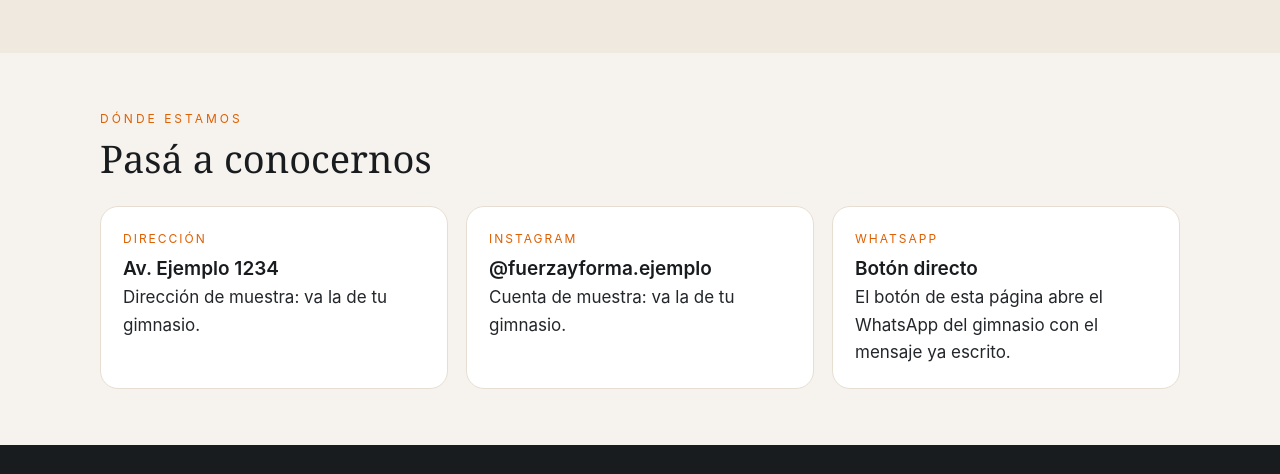
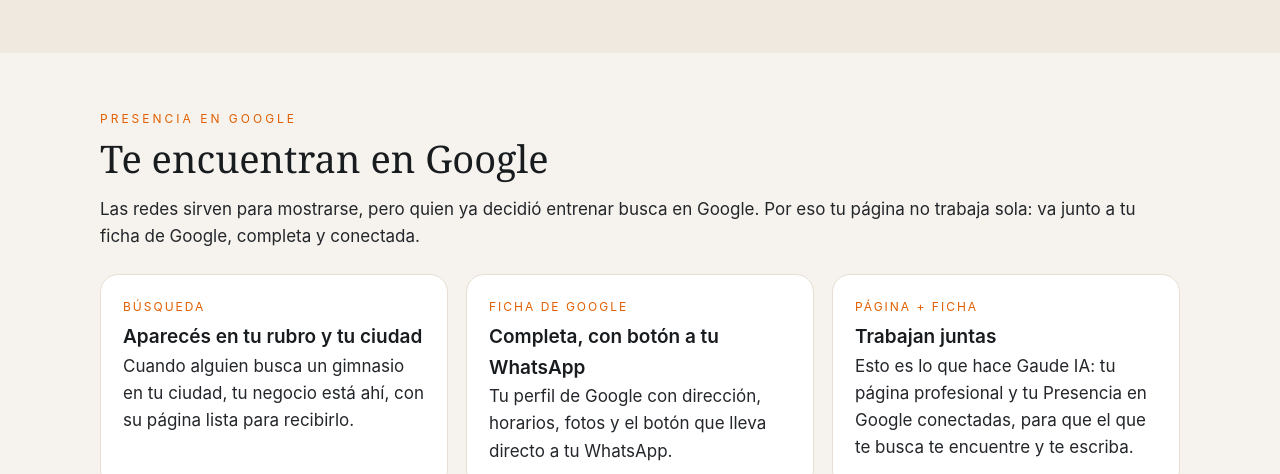
Before and after one commit to Gustavobritos2024/gaudeia-demos, a plain HTML site: page gimnasio/index.html in a window 1280 px wide. Shown: the part 3641-4115 px from the top of the page. Drawn offline with Linux system fonts and the light colour scheme.

Commit message:
Gimnasio: sección «Te encuentran en Google» (página + Presencia en Google)

```diff
--- a/gimnasio/index.html
+++ b/gimnasio/index.html
@@ -406,6 +406,32 @@
   </div>
 </section>
 
+<!-- GOOGLE -->
+<section id="google">
+  <div class="wrap">
+    <p class="kicker">Presencia en Google</p>
+    <h2>Te encuentran en Google</h2>
+    <p>Las redes sirven para mostrarse, pero quien ya decidió entrenar busca en Google. Por eso tu página no trabaja sola: va junto a tu ficha de Google, completa y conectada.</p>
+    <div class="contacto-grid">
+      <div class="dato">
+        <p class="etq">Búsqueda</p>
+        <p class="val">Aparecés en tu rubro y tu ciudad</p>
+        <p>Cuando alguien busca un gimnasio en tu ciudad, tu negocio está ahí, con su página lista para recibirlo.</p>
+      </div>
+      <div class="dato">
+        <p class="etq">Ficha de Google</p>
+        <p class="val">Completa, con botón a tu WhatsApp</p>
+        <p>Tu perfil de Google con dirección, horarios, fotos y el botón que lleva directo a tu WhatsApp.</p>
+      </div>
+      <div class="dato">
+        <p class="etq">Página + ficha</p>
+        <p class="val">Trabajan juntas</p>
+        <p>Esto es lo que hace Gaude IA: tu página profesional y tu Presencia en Google conectadas, para que el que te busca te encuentre y te escriba.</p>
+      </div>
+    </div>
+  </div>
+</section>
+
 <!-- CONTACTO -->
 <section id="contacto">
   <div class="wrap">
```
